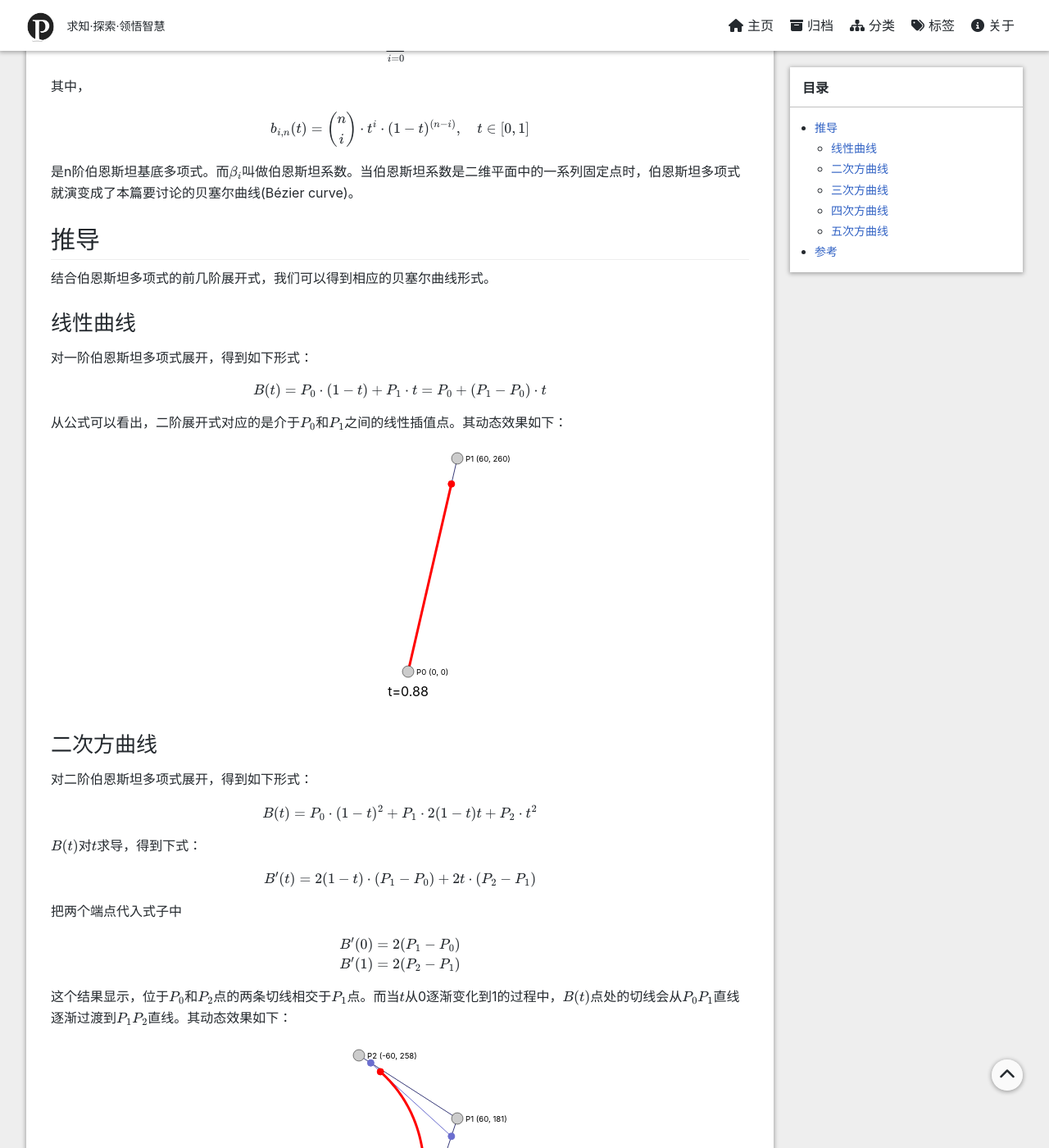
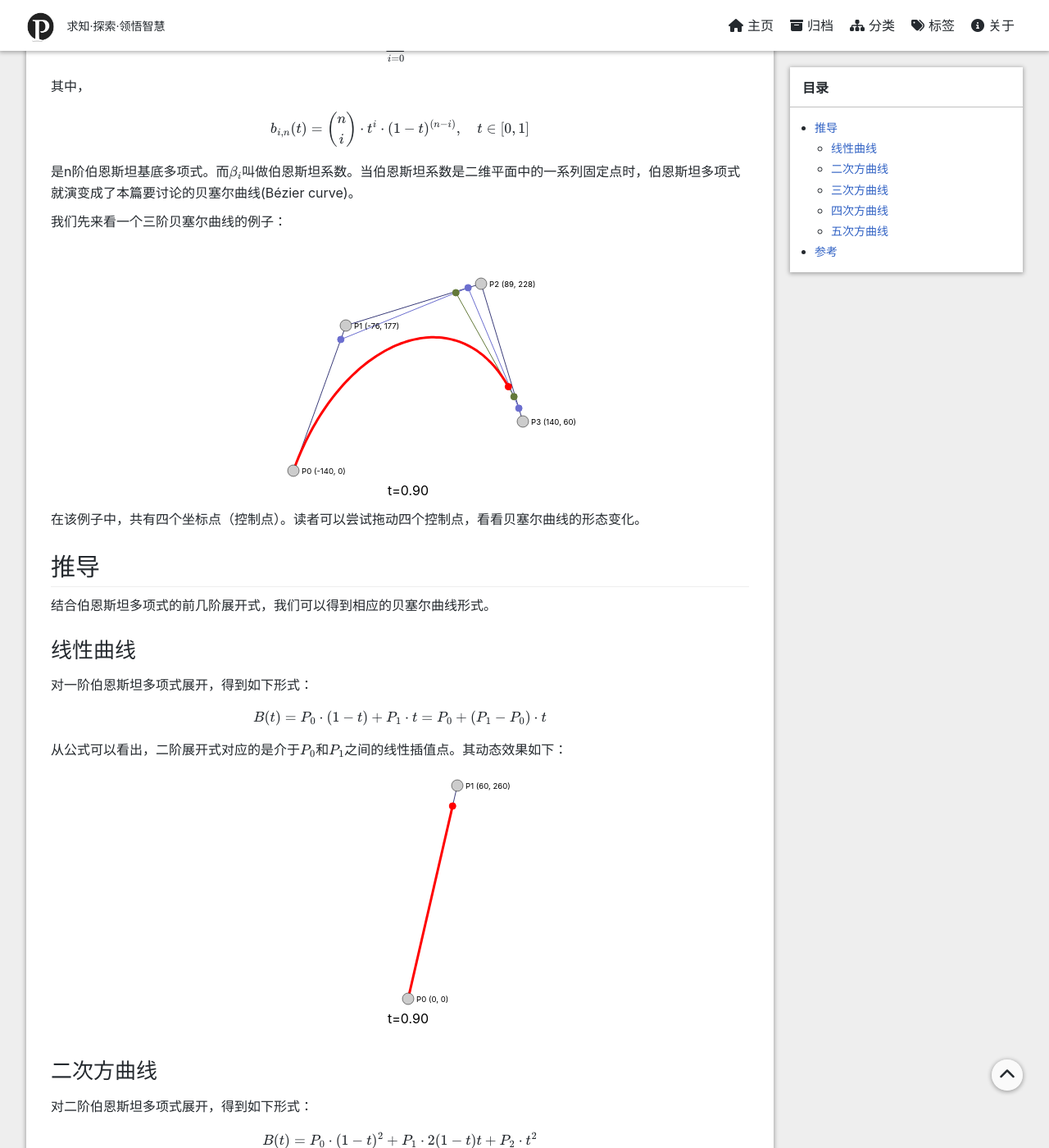
Before and after one commit to pyericz/blog, a Jekyll site: the page built from _posts/2017-09-07-bezier-curve.md, in a window 1280 px wide and 1400 px high, scrolled down 248 px. Shown: the whole window at 82% size. Built offline with Jekyll 4.4.1, drawn with Linux system fonts in a browser that asks for light colours; nearby versions of some CDN libraries; formulas are drawn with MathJax 3; comment, search, counter and statistics services are not loaded; a style sheet for code colours, icons or effects is not loaded; some of the changed text lies outside the part shown.

Commit message:
update bezier-curve

```diff
--- a/_posts/2017-09-07-bezier-curve.md
+++ b/_posts/2017-09-07-bezier-curve.md
@@ -54,10 +38,39 @@
     <!-- border: 1px solid #ddd; -->
 }
 </style>
-
-
 <script src="/assets/js/2017/09/07/d3.min.js"></script>
 <script src="/assets/js/2017/09/07/control.js"></script>
+
+在上一篇文章《[伯恩斯坦多项式](/math/2017/09/06/bernstein-polynomial/)》中，我们提到了伯恩斯坦多项式的一般形式
+
+$$
+B_n(t) = \sum_{i=0}^{n}\beta_i \cdot b_{i, n}(t)
+$$
+
+其中，
+
+$$
+b_{i,n}(t) = \binom{n}{i}\cdot t^{i} \cdot (1-t)^{(n-i)}, \quad t\in[0, 1]
+$$
+
+是n阶伯恩斯坦基底多项式。而$$\beta_i$$叫做伯恩斯坦系数。当伯恩斯坦系数是二维平面中的一系列固定点时，伯恩斯坦多项式就演变成了本篇要讨论的贝塞尔曲线(Bézier curve)。
+
+我们先来看一个三阶贝塞尔曲线的例子：
+
+<div id="vis" class="vis">
+	<script>
+	    var points = [
+            {x: -140, y: 0},
+            {x: -76, y: 177},
+            {x: 89,y: 228},
+            {x: 140, y: 60},
+        ];
+		bezierCurveAnimation("#vis", points);
+	</script>
+</div>
+
+在该例子中，共有四个坐标点（控制点）。读者可以尝试拖动四个控制点，看看贝塞尔曲线的形态变化。
+
 
 
 ## 推导
```
Also changed, not shown: other parts of _posts/2017-09-07-bezier-curve.md (+0 -16 lines).
